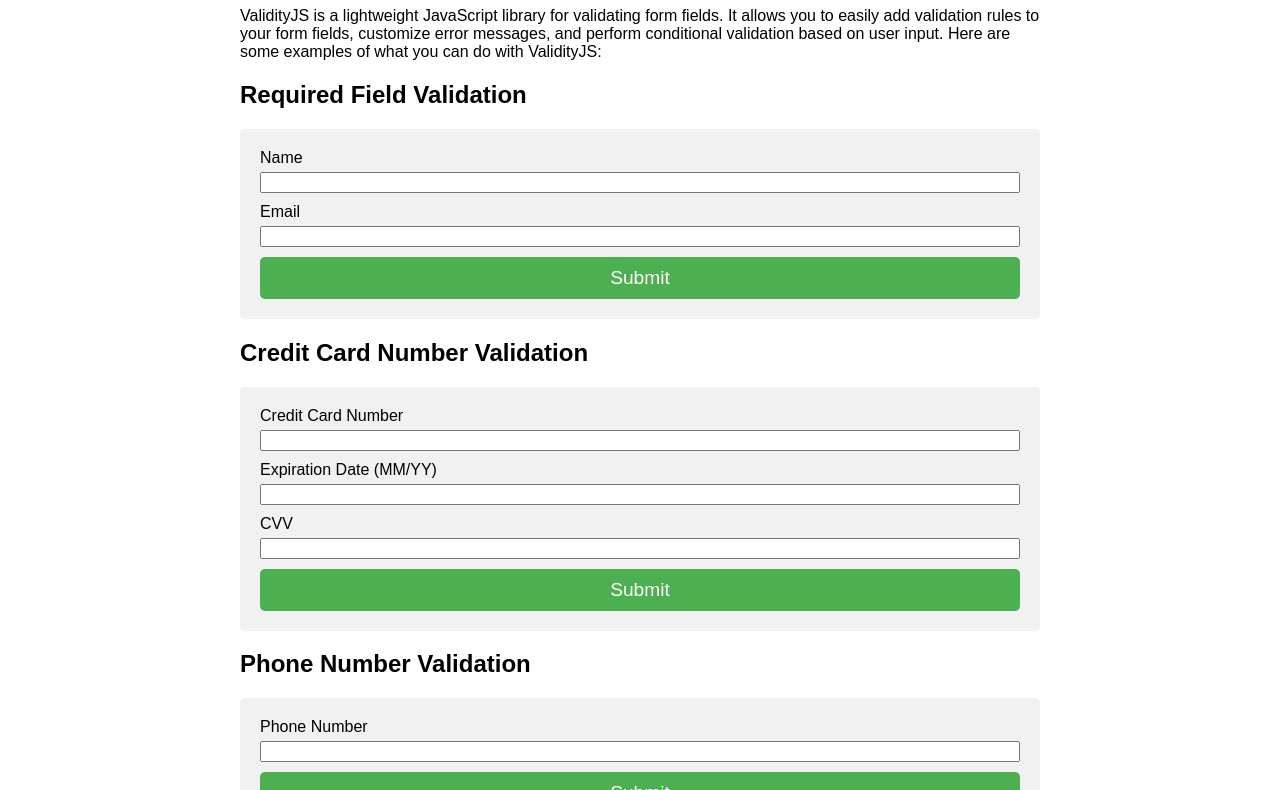
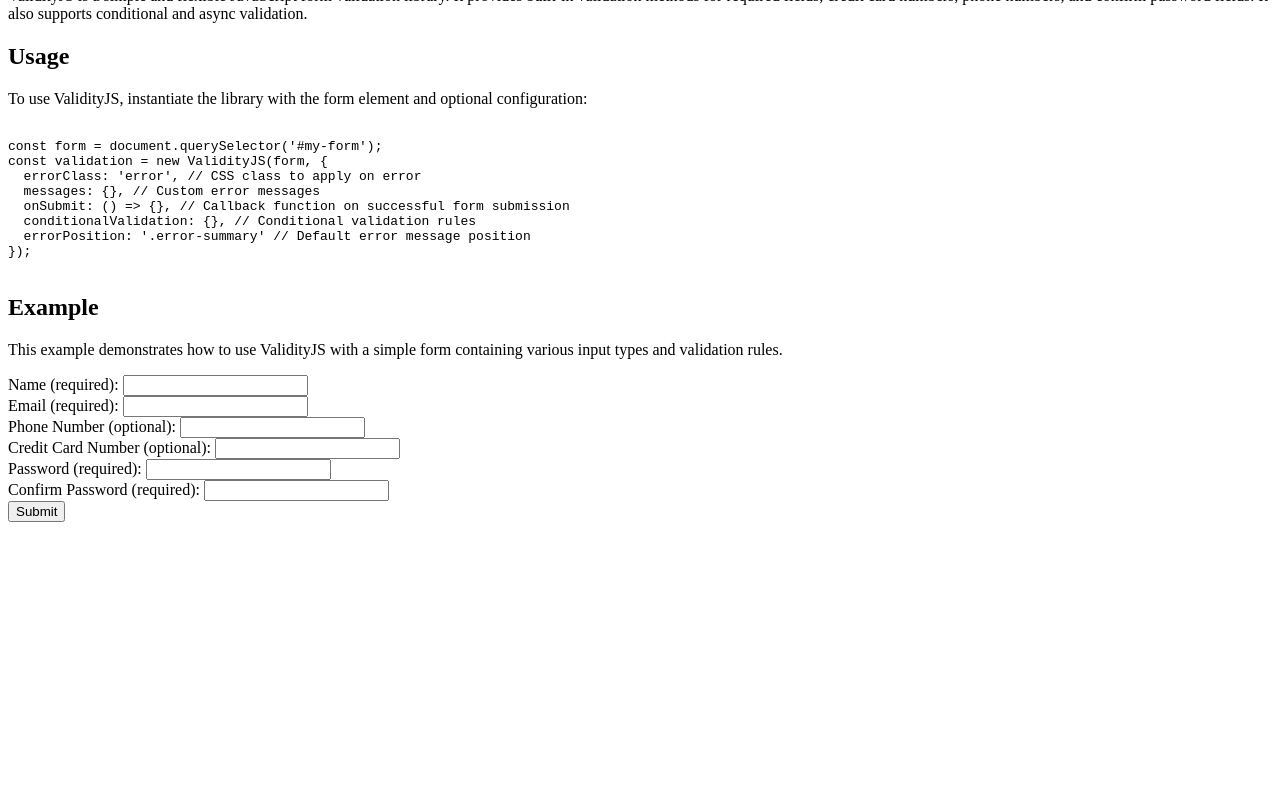
Before and after one commit to Formu8JS/ValidityJS, a plain HTML site: page index.html in a window 1280 px wide. Shown: the part 93-883 px from the top of the page. After the commit the page ends 800 px from the top, so only its background shows below. Drawn offline with Linux system fonts and the light colour scheme.

Commit message:
update-file

```diff
--- a/index.html
+++ b/index.html
@@ -1,169 +1,83 @@
 <!DOCTYPE html>
 <html lang="en">
-
 <head>
   <meta charset="UTF-8">
   <meta name="viewport" content="width=device-width, initial-scale=1.0">
-  <title>ValidityJS Example</title>
-  <script src="dist/bundle.js"></script>
+  <title>ValidityJS Library</title>
   <style>
-    body {
-      font-family: Arial, Helvetica, sans-serif;
-      max-width: 800px;
-      margin: 0 auto;
-      padding: 20px;
-    }
-
-    h1 {
-      text-align: center;
-    }
-
-    form {
-      display: flex;
-      flex-direction: column;
-      gap: 10px;
-      padding: 20px;
-      background-color: #f1f1f1;
-      border-radius: 5px;
-    }
-
-    input[type="submit"],
-    button[type="submit"] {
-      padding: 10px 20px;
-      background-color: #4CAF50;
-      color: #fff;
-      border: none;
-      border-radius: 5px;
-      cursor: pointer;
-      font-size: 1.2rem;
-    }
-
-    input[type="submit"]:hover,
-    button[type="submit"]:hover {
-      background-color: #3e8e41;
-    }
-
-    .error {
-      border: 1px solid red;
-    }
-
     .error-message {
       color: red;
-      font-size: 0.8rem;
-      margin-top: 5px;
     }
-
-    .form-row {
-      display: flex;
-      flex-direction: column;
-      gap: 5px;
+    .error {
+      border-color: red;
     }
   </style>
+<script src="validate.js"></script>
 </head>
+<body>
+  <h1>ValidityJS Library</h1>
+  <p>
+    ValidityJS is a simple and flexible JavaScript form validation library. It provides built-in validation methods for required fields, credit card numbers, phone numbers, and confirm password fields. It also supports conditional and async validation.
+  </p>
 
-<body>
-  <h1>ValidityJS Example</h1>
+  <h2>Usage</h2>
+  <p>
+    To use ValidityJS, instantiate the library with the form element and optional configuration:
+  </p>
+  <pre><code>
+const form = document.querySelector('#my-form');
+const validation = new ValidityJS(form, {
+  errorClass: 'error', // CSS class to apply on error
+  messages: {}, // Custom error messages
+  onSubmit: () => {}, // Callback function on successful form submission
+  conditionalValidation: {}, // Conditional validation rules
+  errorPosition: '.error-summary' // Default error message position
+});
+  </code></pre>
 
+  <h2>Example</h2>
   <p>
-    ValidityJS is a lightweight JavaScript library for validating form fields. It allows you to easily add validation
-    rules to your form fields, customize error messages, and perform conditional validation based on user input. Here are
-    some examples of what you can do with ValidityJS:
+    This example demonstrates how to use ValidityJS with a simple form containing various input types and validation rules.
   </p>
-  <h2>Required Field Validation</h2>
-  <form id="form1">
-    <div class="form-row">
-      <label for="name">Name</label>
-      <input type="text" id="name" name="name" required>
-    </div>
 
-    <div class="form-row">
-      <label for="email">Email</label>
-      <input type="email" id="email" name="email" required>
-    </div>
-
-    <div class="form-row">
-      <button type="submit">Submit</button>
-    </div>
-  </form>
-
-  <h2>Credit Card Number Validation</h2>
-  <form id="form2">
-    <div class="form-row">
-      <label for="cc-number">Credit Card Number</label>
-      <input type="text" id="cc-number" name="cc-number" data-cc-number required>
-    </div>
-
-    <div class="form-row">
-      <label for="expiry">Expiration Date (MM/YY)</label>
-      <input type="text" id="expiry" name="expiry" required>
-    </div>
-
-    <div class="form-row">
-      <label for="cvv">CVV</label>
-      <input type="text" id="cvv" name="cvv" required>
-    </div>
-
-    <div class="form-row">
-      <button type="submit">Submit</button>
-    </div>
-  </form>
-
-  <h2>Phone Number Validation</h2>
-  <form id="form3">
-    <div class="form-row">
-      <label for="phone">Phone Number</label>
-      <input type="tel" id="phone" name="phone" data-phone-number required>
-    </div>
+  <form id="example-form">
+    <label>
+      Name (required):
+      <input type="text" name="name" required />
+    </label>
+    <br />
+    <label>
+      Email (required):
+      <input type="email" name="email" required />
+    </label>
+    <br />
+    <label>
+      Phone Number (optional):
+      <input type="tel" name="phone" data-phone-number />
+    </label>
+    <br />
+    <label>
+      Credit Card Number (optional):
+      <input type="text" name="credit-card" data-cc-number />
+    </label>
+    <br />
+    <label>
+      Password (required):
+      <input type="password" name="password" required />
+    </label>
+    <br />
+    <label>
+      Confirm Password (required):
+      <input type="password" name="confirm-password" data-confirm-password="password" required />
+    </label>
+    <br />
     <button type="submit">Submit</button>
   </form>
 
-  <h2>Async Validation</h2>
-  <form id="form4">
-    <div class="form-row">
-      <label for="username">Username</label>
-      <input type="text" id="username" name="username" data-async-validation="checkUsername" required>
-    </div>
-    <button type="submit">Submit</button>
-  </form>
-
-    <script>
-    // Required field validation
-    const form1 = new ValidityJS(document.getElementById('form1'), {
-      messages: {
-        'name': 'Please enter your full name',
-        'email': 'Please enter a valid email address'
-      }
-    });
-
-    // Credit card number validation
-    const form2 = new ValidityJS(document.getElementById('form2'), {
-      messages: {
-        'cc-number': 'Invalid credit card number',
-        'expiry': 'Invalid expiration date',
-        'cvv': 'Invalid CVV'
-      }
-    });
-
-    // Phone number validation
-    const form3 = new ValidityJS(document.getElementById('form3'), {
-      messages: {
-        'phone': 'Please enter a valid phone number'
-      }
-    });
-
-    // Async validation
-    const form4 = new ValidityJS(document.getElementById('form4'), {
-      messages: {
-        'username': 'This username is already taken'
-      }
-    });
-
-    async function checkUsername(username) {
-      // Simulate async validation with a timeout
-      await new Promise(resolve => setTimeout(resolve, 2000));
-
-      return username !== 'john.doe';
-    }
+  <div class="error-summary"></div>
+  <script>
+    const form = document.querySelector('#example-form');
+    const validation = new ValidityJS(form);
   </script>
 </body>
 </html>
--- a/src/index.js
+++ b/validate.js
@@ -1,5 +1,5 @@
-import creditCardType from 'credit-card-type';
 function luhnCheck(num) {
+  // Implementation of the Luhn algorithm
   let sum = 0;
   let shouldDouble = false;
   for (let i = num.length - 1; i >= 0; i--) {
@@ -16,9 +16,9 @@
   return (sum % 10) === 0;
 }
 
-
 class ValidityJS {
   constructor(form, options = {}) {
+    // Initialize the form, options, and event listeners
     this.form = form;
     this.options = Object.assign({
       errorClass: 'error',
@@ -32,6 +32,7 @@
   }
 
   onSubmit(event) {
+    // Form submission handler
     event.preventDefault();
     const fields = this.form.querySelectorAll('input, select, textarea');
     let isValid = true;
@@ -50,6 +51,8 @@
   }
 
   async validateField(field) {
+    // Validate each field depending on its attributes and validation rules
+    // Includes: required, credit card number, phone number, confirm password, and async validations
     const shouldValidate = this.options.conditionalValidation[field.name] ? this.options.conditionalValidation[field.name]() : true;
 
     if (shouldValidate) {
@@ -79,6 +82,17 @@
           return false;
         }
       }
+
+      // Confirm password validation
+      if (field.hasAttribute('data-confirm-password')) {
+        const passwordField = this.form.querySelector(`input[name="${field.dataset.confirmPassword}"]`);
+        if (passwordField && passwordField.value !== field.value) {
+          const errorMessage = this.options.messages[field.name] || this.options.messages.default || 'Passwords do not match';
+          this.showError(field, errorMessage);
+          return false;
+        }
+      }
+
       // Async validation
       if (field.dataset.asyncValidation) {
         const validationFunction = window[field.dataset.asyncValidation];
@@ -95,12 +109,10 @@
       this.hideError(field);
       return true;
     }
-
-    this.hideError(field);
-    return true;
   }
 
   validateCreditCardNumber(number) {
+    // Validate credit card number using the creditCardType library and Luhn algorithm
     const cardTypes = creditCardType(number);
     if (cardTypes.length === 0) {
       return false;
@@ -115,11 +127,12 @@
   }
 
   validatePhoneNumber(number) {
+    // Validate phone number using a regular expression
+
     // Adjust the regular expression to match the desired phone number format
     const phoneNumberRegex = /^(\+\d{1,2}\s?)?1?\-?\.?\s?\(?\d{3}\)?[\s.-]?\d{3}[\s.-]?\d{4}$/;
     return phoneNumberRegex.test(number);
   }
-
 
   showError(field, message) {
     field.classList.add(this.options.errorClass);
@@ -130,13 +143,18 @@
       errorElement.textContent = message;
       errorPosition.appendChild(errorElement);
     }
+    // Show an error message for the given field
   }
 
   hideError(field) {
+
     field.classList.remove(this.options.errorClass);
     const error = field.parentNode.querySelector('.error-message');
     if (error) {
       error.parentNode.removeChild(error);
     }
+    // Hide the error message for the given field
   }
 }
+// Expose the ValidityJS class globally
+window.ValidityJS = ValidityJS;
```
Also changed, not shown: package.json (deleted, +0 -35 lines), webpack.config.js (deleted, +0 -23 lines), .babelrc (deleted), readme.md, 1 other file.
